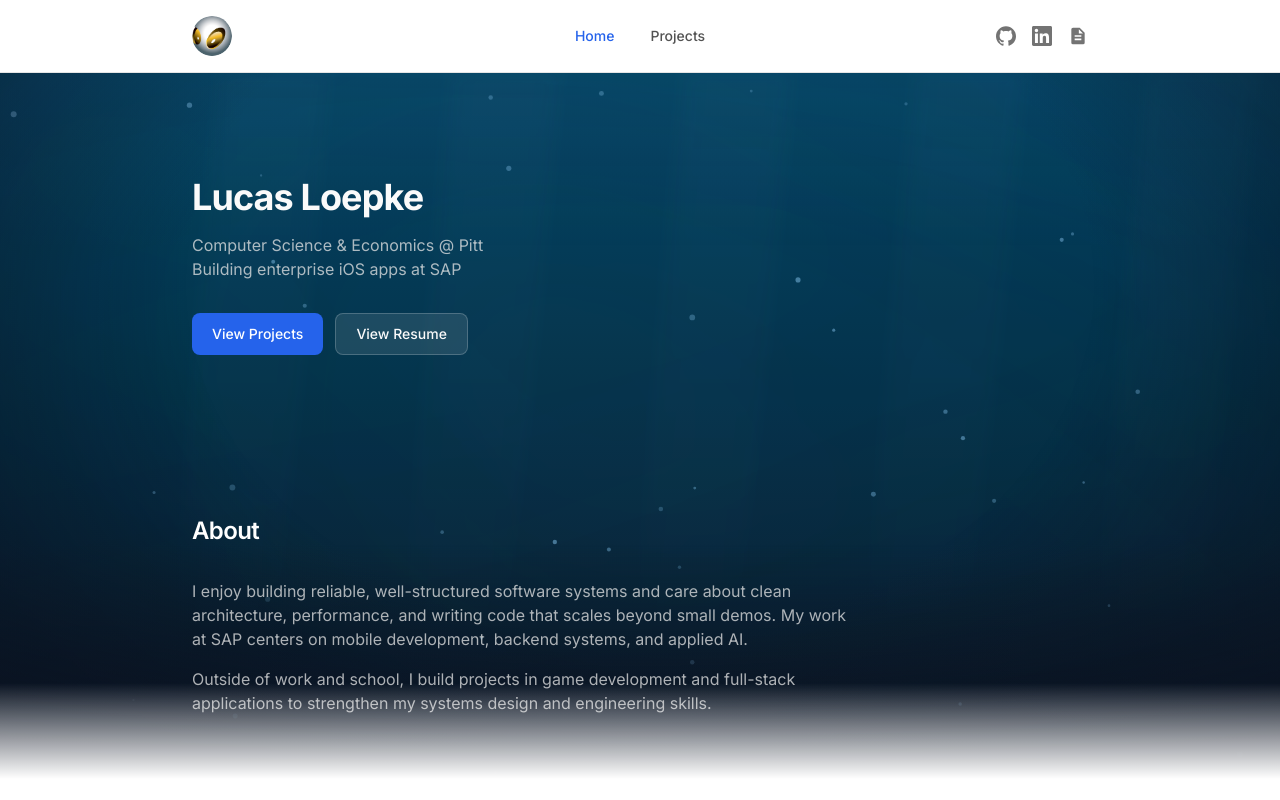
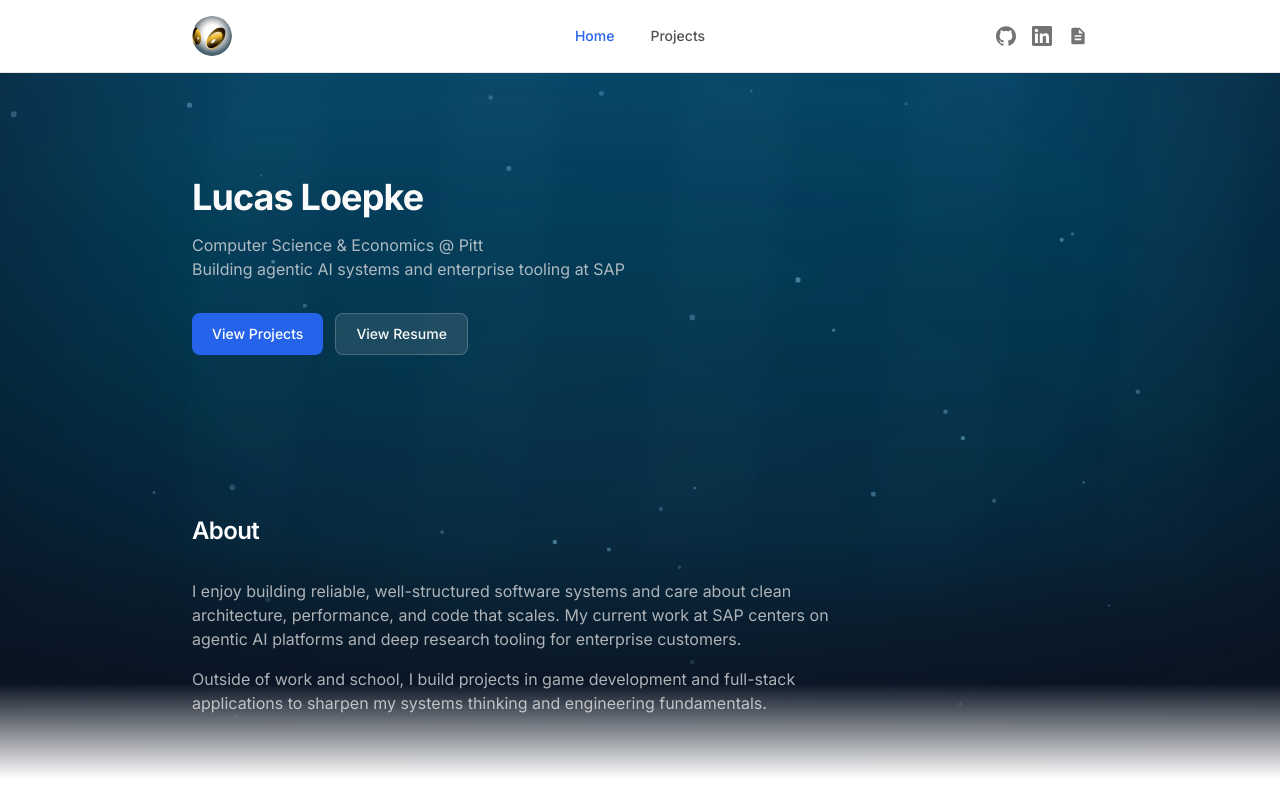
Before and after one commit to lucasloepke/lucasloepke.github.io, a React (Vite) app: page / in a window 1280 px wide. Shown: the top 800 px of the page. Built offline with nearby package versions, Linux system fonts and the light colour scheme.

Commit message:
Update Home.tsx

```diff
--- a/src/pages/Home.tsx
+++ b/src/pages/Home.tsx
@@ -52,7 +52,7 @@ export function Home() {
                 <p className="mt-4 text-neutral-200/75">
                   Computer Science & Economics @ Pitt{" "}
                   <br />
-                  Building enterprise iOS apps at SAP
+                  Building agentic AI systems and enterprise tooling at SAP
                 </p>
                 <div className="mt-8 flex flex-wrap gap-3">
                   <Link
@@ -82,12 +82,12 @@ export function Home() {
               <div className="max-w-2xl space-y-4 text-neutral-200/75">
                 <p>
                   I enjoy building reliable, well-structured software systems and care about clean architecture,
-                  performance, and writing code that scales beyond small demos. My work at SAP centers on mobile
-                  development, backend systems, and applied AI.
+                  performance, and code that scales. My current work at SAP centers on agentic AI platforms and
+                  deep research tooling for enterprise customers.
                 </p>
                 <p>
-                  Outside of work and school, I build projects in game development and full-stack applications to
-                  strengthen my systems design and engineering skills.
+                  Outside of work and school, I build projects in game development and full-stack applications
+                  to sharpen my systems thinking and engineering fundamentals.
                 </p>
               </div>
             </Container>
```
